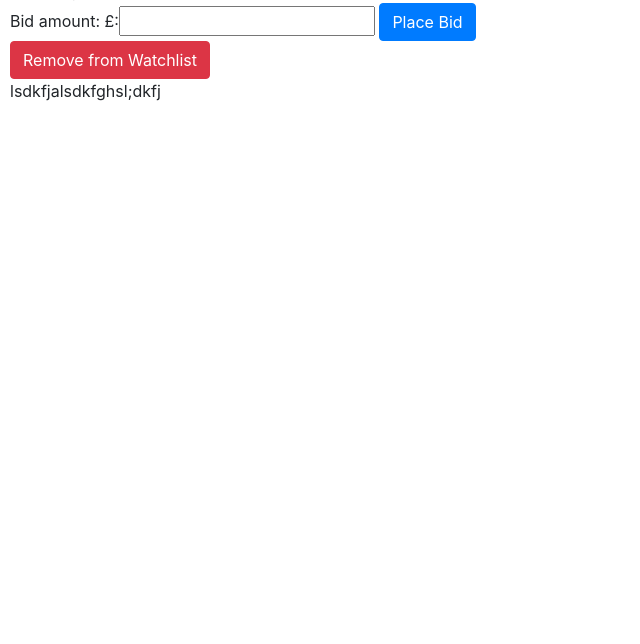
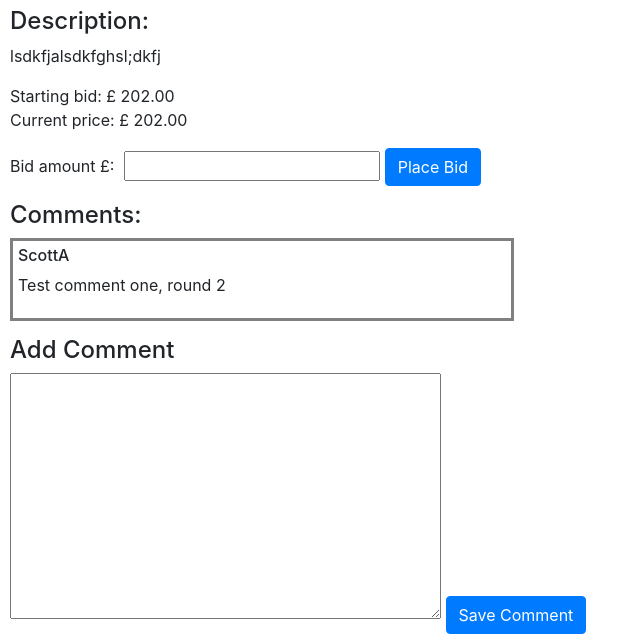
Before and after one commit to IXIXIXIXIXIXIXIXIX/commerce, a Django app: page /listing/2 in a window 1280 px wide. Shown: the part 594-1238 px from the top of the page, without its empty margins (0-640 px from the left). Before the commit the page ends 695 px from the top, so only its background shows below. Run offline with Django 3.2, Linux system fonts and the light colour scheme; a user stored in the database is signed in; data comes from the database, SQL or seed files in the repository; both versions use the stored data as it was after the commit; data that the repository does not hold is empty; some libraries are stand-ins or nearby versions.

Commit message:
add comment functionality

```diff
--- a/auctions/models.py
+++ b/auctions/models.py
@@ -24,7 +24,6 @@ class Listing(models.Model):
 
 class Bid(models.Model):
 	bidder = models.ForeignKey(User, on_delete=models.CASCADE, related_name="bids")
-	#list_item = models.ForeignKey(Listing, on_delete=models.CASCADE, related_name="bids")
 	bid_amount = models.DecimalField(max_digits=12, decimal_places=2)
 
 	class Meta:
--- a/auctions/static/auctions/styles.css
+++ b/auctions/static/auctions/styles.css
@@ -9,6 +9,7 @@ table {
 
 label {
 	text-align: right;
+	margin-right: 10px;
 }
 
 td {
@@ -17,3 +18,26 @@ td {
 .btn_container {
 	text-align: right;
 }
+
+.listing_img {
+	max-width: 40%;
+	max-height: 40%;
+}
+
+.img_container {
+	margin-top: 15px;
+	margin-bottom: 15px;
+}
+
+.comment_block {
+	margin-top: 15px;
+	margin-bottom: 15px;
+	width:40%;
+}
+
+.comment_container {
+	border-style: solid;
+	border-color: grey;
+	padding: 5px;
+	margin-bottom: 5px;
+}
--- /dev/null
+++ b/auctions/templates/auctions/error.html
@@ -0,0 +1,6 @@
+{% extends "auctions/layout.html" %}
+
+{% block body %}
+    <h2>Error</h2>
+	<p>{{ message }}</p>
+{% endblock %}
--- a/auctions/templates/auctions/listing.html
+++ b/auctions/templates/auctions/listing.html
@@ -3,15 +3,36 @@
 {% block body %}
     <h2>{{ item.title }}</h2>
 	<span>Category: {{ item.category }}</span>
-	<p><img src="{{ item.img_url }}" alt="{{ listing.title }}"></p>
-	<div>Starting bid: £{{ item.starting_bid }}</div>
-	<span>Current price: £
+	{% if is_watched %}
+		<form action="{% url 'remove_watch' item.id %}" method="POST">
+			{% csrf_token %}
+			<input type="submit" class="btn btn-danger" value="Remove from Watchlist">
+		</form>
+	{% else %}
+		<form action="{% url 'add_watch' item.id %}" method="POST">
+			{% csrf_token %}
+			<input type="submit" class="btn btn-primary" value="Add to  Watchlist">
+		</form>
+	{% endif %}
+	<div class="img_container"><img src="{{ item.img_url }}" alt="{{ listing.title }}" class="listing_img"></div>
+	<div>
+		<h4>Description:</h4>
+		<p>{{ item.description }}</p>
+	</div>
+	<div>
+	<p>	Starting bid: £ {{ item.starting_bid }}
+		<br>
+		Current price: £
 		{% if bid %}
 			{{ bid.bid_amount }}
 		{% else %}
 			{{ item.starting_bid }}
 		{% endif %}
-
+	</p>
+		{% if not item.is_active %}
+			<h4>This auction has ended</h4>
+		{% endif %}
+	</div>
 		{% if user.is_authenticated %}
 			{% if user == bid.bidder %}
 				{% if item.is_active %}
@@ -36,20 +57,22 @@
 					{% endif %}
 				{% endif %}
 			{% endif %}
+		{% endif %}
+	</div>
 
-			{% if is_watched %}
-				<form action="{% url 'remove_watch' item.id %}" method="POST">
-					{% csrf_token %}
-					<input type="submit" class="btn btn-danger" value="Remove from Watchlist">
-				</form>
-			{% else %}
-				<form action="{% url 'add_watch' item.id %}" method="POST">
-					{% csrf_token %}
-					<input type="submit" class="btn btn-primary" value="Add to  Watchlist">
-				</form>
-			{% endif %}
-		{% endif %}
-	</span>
-	<p>{{ item.description }}</p>
-
+	<div class="comment_block">
+		<h4>Comments:</h4>
+			{% for comment in comments %}
+				<div class="comment_container">
+					<h6>{{ comment.commenter.username }}</h6>
+					<p>{{comment.comment_text }}</p>
+				</div>
+			{% endfor %}
+	</div>
+	<h4>Add Comment</h4>
+	<form action="{% url 'save_comment' item.id %}" method="POST">
+		{% csrf_token %}
+		{{ comment_form }}
+		<input type="submit" class="btn btn-primary" value="Save Comment">
+	</form>
 {% endblock %}
--- a/auctions/urls.py
+++ b/auctions/urls.py
@@ -15,5 +15,6 @@ urlpatterns = [
 	path("close_auction/<list_id>", views.close_auction, name="close_auction"),
 	path("watchlist", views.watchlist, name="watchlist"),
 	path("categories", views.categories, name="categories"),
-	path("category_listings/<category_id>", views.category_listings, name="category_listings")
+	path("category_listings/<category_id>", views.category_listings, name="category_listings"),
+	path("save_comment/<list_id>", views.save_comment, name="save_comment")
 ]
--- a/auctions/views.py
+++ b/auctions/views.py
@@ -16,7 +16,10 @@ class NewListingForm(forms.ModelForm):
 		fields = ["title", "category", "starting_bid", "img_url", "description"]
 
 class MakeBidForm(forms.Form):
-	new_bid = forms.DecimalField(label="Bid amount: £", max_digits=12, decimal_places=2)
+	new_bid = forms.DecimalField(label="Bid amount £", max_digits=12, decimal_places=2)
+
+class NewCommentForm(forms.Form):
+	new_comment = forms.CharField(label="", widget=forms.Textarea)
 
 def index(request):
 
@@ -110,10 +113,15 @@ def listing(request, list_id):
 	item = Listing.objects.get(id=list_id)
 
 	if not item:
-		return render(request, "auctions/no_item.html")
+		message = "This item does not exist."
+		return render(request, "auctions/error.html", {
+			"message": message
+		})
 
 	# Bids model specifies that bids are ordered from highest to lowest by default, so this retrieves highest current bid
 	current_bid = Bid.objects.filter(listing=item).first()
+
+	comments = Comment.objects.filter(list_item=item)
 
 	# Get current user and check if they are logged in and if they are watching the current item
 	current_user = request.user
@@ -124,7 +132,7 @@ def listing(request, list_id):
 
 
 	return render(request, "auctions/listing.html", {
-		"item": item, "bid": current_bid, "bid_form": MakeBidForm(), "is_watched": watched_item
+		"item": item, "bid": current_bid, "bid_form": MakeBidForm(), "comment_form": NewCommentForm(), "comments": comments, "is_watched": watched_item
 	})
 
 @login_required
@@ -154,14 +162,9 @@ def make_bid(request, list_id):
 
 		if (new_bid <= current_bid):
 			# Deal with sitution where bid is too low
-			#
-			# This render function doesn't work AS IS - come back and look at this
-			#
-			#
-			message = "Error: Bid is too low"
-			return HttpResponseRedirect(reverse("listing", args=[list_id]))
-			return render(request, "auctions/listing.html/" + list_id, {
-				"bid_form": bid_form, "message": message
+			message = "Bid is too low"
+			return render(request, "auctions/error.html/", {
+				"message": message
 			})
 		else:
 			# Register new bid
@@ -246,3 +249,36 @@ def category_listings(request, category_id):
 	return render(request, "auctions/category_listings.html", {
 		"category_name": current_category.category, "category_listings": category_listings
 	})
+
+@login_required
+def save_comment(request, list_id):
+
+	# Error message to be displayed if anything is not valid
+	message = "Comment not saved"
+
+	if request.method == "POST":
+
+		# Get item to be commmented on
+		item = Listing.objects.filter(id=list_id).first()
+		if not item:
+			return render(request, "auctions/error.html", {
+				"message": message
+			})
+
+		# Check form is valid and if so save comment
+		comment_form = NewCommentForm(request.POST)
+		if comment_form.is_valid():
+			comment_text = comment_form.cleaned_data["new_comment"]
+
+			comment = Comment(commenter=request.user, list_item=item, comment_text=comment_text)
+			comment.save()
+
+			return HttpResponseRedirect(reverse("listing", args=[list_id]))
+		else:
+			return render(request, "auctions/error.html", {
+				"message": message
+			})
+	else:
+		return render(request, "auctions/error.html", {
+			"message": message
+		})
```
Also changed, not shown: db.sqlite3.
